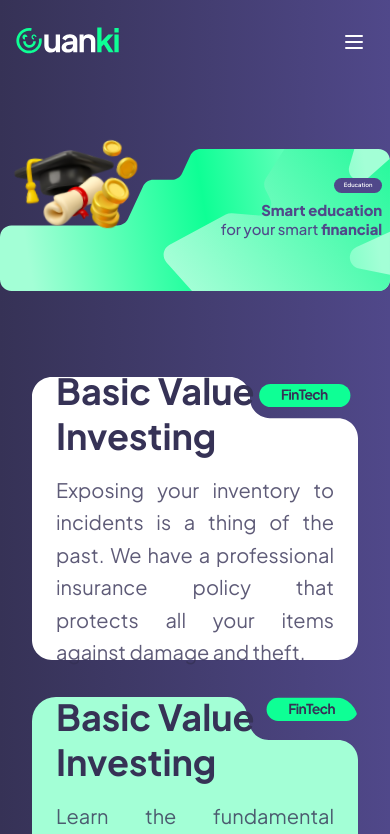
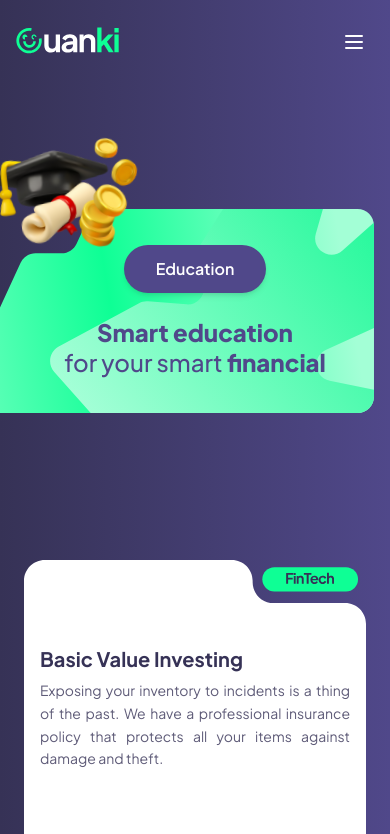
Before and after one commit to santaimany/CUANKI, a Next.js app: page /education in a window 390 px wide. Shown: the top 834 px of the page. Built offline with nearby package versions, Linux system fonts and the light colour scheme.

Commit message:
feat: Implement mobile layouts for Education pages and components, enhancing responsiveness and user experience

```diff
--- a/src/components/education/EducationCard.tsx
+++ b/src/components/education/EducationCard.tsx
@@ -34,7 +34,7 @@ const EducationCard: React.FC<EducationCardProps> = ({
       className="relative w-full aspect-[5/5] rounded-3xl overflow-hidden transform transition-all duration-300 cursor-pointer"
       onClick={onClick}
     >
-      {/* Background Image */}
+      {/* Background Image - Same for both mobile and desktop */}
       <Image
         src={getCardImage()}
         alt={`Education Card ${cardNumber}`}
@@ -42,13 +42,13 @@ const EducationCard: React.FC<EducationCardProps> = ({
         className="object-contain"
       />
 
-      {/* Content - Centered */}
-      <div className="absolute inset-0 p-6 flex flex-col justify-center items-center ">
-        <div className="max-w-xl ">
-          <h3 className="text-4xl font-bold mb-4 leading-tight text-[#363256]">
+      {/* Content - Responsive sizing */}
+      <div className="absolute inset-0 p-4 lg:p-6 flex flex-col justify-center items-center">
+        <div className="max-w-xl">
+          <h3 className="text-xl lg:text-4xl font-bold mb-2 lg:mb-4 leading-tight text-[#363256]">
             {educationItem.title}
           </h3>
-          <p className="text-xl leading-relaxed text-justify text-[#363256] opacity-80">
+          <p className="text-sm lg:text-xl leading-relaxed text-justify text-[#363256] opacity-80">
             {educationItem.description}
           </p>
         </div>
--- a/src/components/education/EducationList.tsx
+++ b/src/components/education/EducationList.tsx
@@ -38,9 +38,26 @@ const EducationList = () => {
   };
 
   return (
-    <section className="relative bg-gradient-to-r from-[#363256] to-[#50488A]  pb-80 px-8 lg:px-16 overflow-hidden">
+    <>
+      {/* Mobile Layout */}
+      <section className="lg:hidden relative bg-gradient-to-r from-[#363256] to-[#50488A] py-12 px-6 overflow-hidden">
+        <div className="space-y-6 max-w-md mx-auto">
+          {educationData.map((item, index) => (
+            <div key={item.id} className="relative">
+              <EducationCard
+                educationItem={item}
+                cardNumber={(index + 1) as 1 | 2 | 3 | 4}
+                onClick={() => handleCardClick(item.id)}
+              />
+              {/* Button Selanjutnya overlay */}
 
+            </div>
+          ))}
+        </div>
+      </section>
 
+      {/* Desktop Layout */}
+      <section className="hidden lg:block relative bg-gradient-to-r from-[#363256] to-[#50488A] pb-80 px-8 lg:px-16 overflow-hidden">
         <div className="absolute top-[15vw] left-[12vw] transform  z-0">
           <Image
             src={cKiriAtas}
@@ -169,6 +186,7 @@ const EducationList = () => {
         </div>
       </div>
       </section>
+    </>
   );
 };
 
--- a/src/components/education/EducationSection2.tsx
+++ b/src/components/education/EducationSection2.tsx
@@ -6,14 +6,75 @@ import cIjoBawah from '@/assets/education/background/c-ijo-bawah.svg';
 import cPutihBawah from '@/assets/education/background/c-putih-bawah.svg';
 import vKiriBawah from '@/assets/education/background/v-kiri-bawah.svg';
 import Link from 'next/link';
+import SubstractMobile from '@/assets/education/background/subtract-mobile.svg';
 
 const EducationSection2 = () => {
   return (
-    <section className="relative flex items-center justify-center bg-gradient-to-r from-[#363256] to-[#50488A] min-h-[150vh] py-16  md:py-8 overflow-hidden ">
+    <>
+      {/* Mobile Layout */}
+      <section className="lg:hidden relative bg-gradient-to-r from-[#363256] to-[#50488A] min-h-screen py-16 px-6 overflow-hidden flex items-center justify-center">
+        {/* Mobile Subtract Background */}
+        <div className="absolute bottom-0 z-0 flex items-center  justify-center">
+          <Image
+            src={SubstractMobile}
+            alt="Background decoration"
+            className="w-full h-auto"
+          />
+        </div>
 
-      {/* Decorative Elements - Positioned Absolutely */}
-      {/* Smile Kanan - kanan bawah */}
-      <div className="absolute bottom-[4vw] -right-[10vw] z-10">
+        <div className="relative z-10 space-y-8 max-w-sm mx-auto">
+          {/* Card 1 - Login Card (Top card in image) */}
+          <div className="bg-[#A3FFD6] rounded-3xl p-6 space-y-2 mb-20">
+            {/* Login Button */}
+            <div className="flex justify-center">
+              <button className="bg-[#363256] text-white px-10 py-2.5 rounded-full text-sm font-bold hover:bg-[#2A2448] transition-colors">
+                Login
+              </button>
+            </div>
+
+            {/* Description */}
+            <p className="text-[#363256] text-sm leading-relaxed text-center">
+              Control your spendings! You choose the items you wish to activate Protect for.
+            </p>
+
+            {/* Link with Icon */}
+            <div className="flex items-center justify-center gap-2">
+              <div className="w-5 h-5 bg-[#363256] rounded-full flex items-center justify-center">
+                <span className="text-white text-xs">💬</span>
+              </div>
+              <Link href="/contact" className="text-[#363256] text-xs font-bold hover:underline">
+                Talk to us to learn more!
+              </Link>
+            </div>
+          </div>
+
+          {/* Card 2 - Start Managing Card (Bottom card in image) */}
+          <div className=" rounded-3xl p-6 space-y-4 mb-20">
+            {/* Start Button */}
+            <div className="flex justify-center">
+              <button className="border-2 border-[#363256] bg-white text-[#363256] px-10 py-2 rounded-full text-sm font-bold hover:bg-[#363256] hover:text-white transition-all duration-300">
+                Start
+              </button>
+            </div>
+
+            {/* Heading */}
+            <h2 className="text-[#363256] text-xl font-bold leading-tight text-center">
+              Start managing your financial now or never
+            </h2>
+
+            {/* Description */}
+            <p className="text-[#363256] text-xs leading-relaxed text-center">
+              Exposing your inventory to incidents is a thing of the past. We have a professional insurance policy that protects all your items against damage and theft.
+            </p>
+          </div>
+        </div>
+      </section>
+
+      {/* Desktop Layout */}
+      <section className="hidden lg:flex relative items-center justify-center bg-gradient-to-r from-[#363256] to-[#50488A] min-h-[150vh] py-16 md:py-8 overflow-hidden">
+        {/* Decorative Elements - Positioned Absolutely */}
+        {/* Smile Kanan - kanan bawah */}
+        <div className="absolute bottom-[4vw] -right-[10vw] z-10">
         <Image
           src={smileKanan}
           alt="Smile decoration right bottom"
@@ -118,8 +179,8 @@ const EducationSection2 = () => {
 
         </div>
       </div>
-
-    </section>
+      </section>
+    </>
   );
 };
 
--- a/src/components/education/HeroSection.tsx
+++ b/src/components/education/HeroSection.tsx
@@ -10,7 +10,49 @@ import TopiToga from '@/assets/landingpage/image/topitogawithcoin-image.svg';
 
 const HeroSection = () => {
   return (
-         <section className="relative bg-gradient-to-r from-[#363256] to-[#50488A]  py-16 lg:py-24">
+        <>
+            {/* Mobile Layout */}
+            <section className="lg:hidden relative bg-gradient-to-r from-[#363256] to-[#50488A] pt-24 pb-12 px-4 overflow-hidden">
+                {/* Decorative graduation cap at top left - LARGER */}
+                <div className="absolute top-4 -left-8 w-48 h-48 z-30">
+                    <Image
+                        src={TopiToga}
+                        alt="Graduation decoration"
+                        width={192}
+                        height={192}
+                        className="w-full h-auto"
+                    />
+                </div>
+
+                {/* Header with Education badge - ABOVE whiteBg */}
+                <div className="relative z-20 mb-8 text-center pt-8">
+                    {/* White Background Container - BEHIND text only */}
+                    <div className="relative inline-block px-8 py-8">
+                        {/* White Background - LARGER */}
+                        <div className="absolute inset-0 -mx-4 -left-50 -my-4 z-0">
+                            <Image
+                                src={WhiteBg}
+                                alt="Education background shape"
+                                className="w-full h-full object-contain"
+                            />
+                        </div>
+
+                        {/* Text on top of background */}
+                        <h2 className="relative z-10 text-[#50488A] text-2xl font-medium leading-tight">
+                            <div className="inline-block bg-[#50488A] text-white px-8 py-3 rounded-full text-base font-semibold mb-6 shadow-md">
+                                Education
+                            </div>
+                            <br/>
+                            <span className="font-black">Smart education</span>
+                            <br/>
+                            for your smart <span className="font-black">financial</span>
+                        </h2>
+                    </div>
+                </div>
+            </section>
+
+            {/* Desktop Layout */}
+            <section className="hidden lg:block relative bg-gradient-to-r from-[#363256] to-[#50488A] py-16 lg:py-24">
                 <div className="relative w-full max-w-[1600px] mx-auto">
                     <div className="relative">
                         <Image
@@ -45,11 +87,9 @@ const HeroSection = () => {
                             </h2>
                         </div>
                     </div>
-
-
                 </div>
-
             </section>
+        </>
   );
 }
 
--- a/src/components/landingpage/EducationSection.tsx
+++ b/src/components/landingpage/EducationSection.tsx
@@ -7,6 +7,7 @@ import { ScrollTrigger } from "gsap/ScrollTrigger";
 import TopiToga from "@/assets/landingpage/image/topitogawithcoin-image.svg";
 import WhiteBg from "@/assets/landingpage/background/green-education-inverted.svg";
 import CardEducation from "./CardEducation";
+
 
 gsap.registerPlugin(ScrollTrigger);
 
```
Also changed, not shown: src/app/(pages)/education/[id]/page.tsx (+73 -8 lines), src/assets/education/background/header-detail-mobile.svg (added), src/assets/education/background/subtract-mobile.svg (added). Lines whose indentation alone changed are shown as unchanged.
